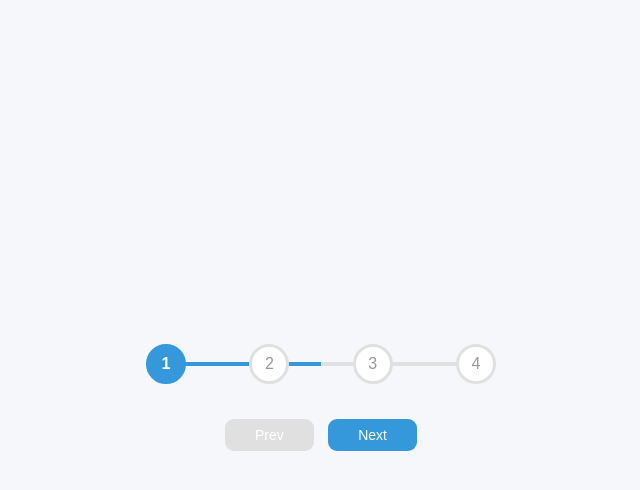
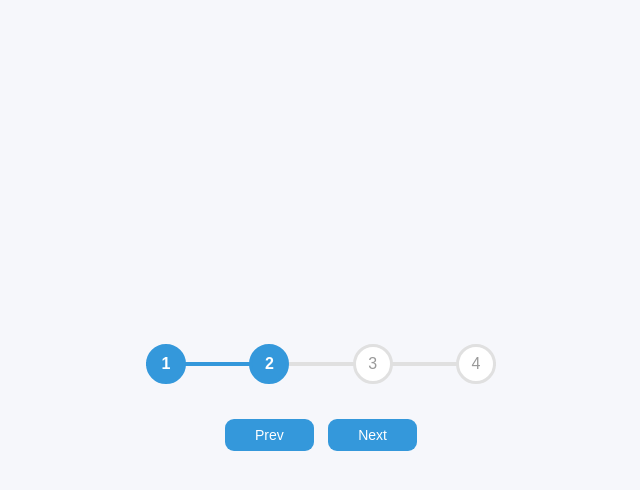
Before and after one commit to kblatna/50projectsin50days, a plain HTML site: page progress_steps/index.html in a window 1280 px wide. Both pictures are taken after a click on the button "Next". Shown: the whole page, without its empty margins (319-959 px from the left). Drawn offline with Linux system fonts and the light colour scheme; files whose address does not match are found by name; a web font is replaced by a local one.

Commit message:
function part for buttons & progress bar changing, default width corrected

```diff
--- /dev/null
+++ b/progress_steps/script.js
@@ -0,0 +1,53 @@
+const prev = document.getElementById("prev");
+const next = document.getElementById("next");
+const circles = document.querySelectorAll(".circle");
+const progress = document.getElementById("progress");
+
+let currentActive = 1;
+
+next.addEventListener("click", () => {
+    currentActive++
+    if (currentActive > circles.length) {
+        currentActive = circles.length
+    }
+    update()
+})
+
+prev.addEventListener("click", () => {
+    currentActive--
+    if (currentActive < 1) {
+        currentActive = 1
+    }
+    update()
+})
+
+function update() {
+    circles.forEach((circle, i) => {
+        if (i < currentActive) {
+            circle.classList.add("active")
+        } else {
+            circle.classList.remove("active")
+        }
+    })
+
+    /* actives.length = 1 až 4
+       circles.length = 4
+
+    Potřebujeme ale od obou length odečíst 1, protože progress(bar) má jen tři části.
+    Následně vynásobíme 100, abychom získali celá čísla a musíme přidat %, abychom získali použitelný údaj pro nastavení šířky.
+
+    */
+
+    const actives = document.querySelectorAll(".active")
+
+    progress.style.width = ((actives.length - 1) / (circles.length - 1) * 100 + "%")
+
+    if (currentActive === 1) {
+        prev.disabled = true
+    } else if (currentActive === circles.length) {
+        next.disabled = true
+    } else {
+        prev.disabled = false
+        next.disabled = false
+    }
+}
--- a/progress_steps/style.css
+++ b/progress_steps/style.css
@@ -53,7 +53,7 @@ body {
     top: 50%;
     left: 0;
     height: 4px;
-    width: 50%;
+    width: 0;
     transform: translateY(-50%);
     z-index: -1;
     transition: .4s ease;
```
